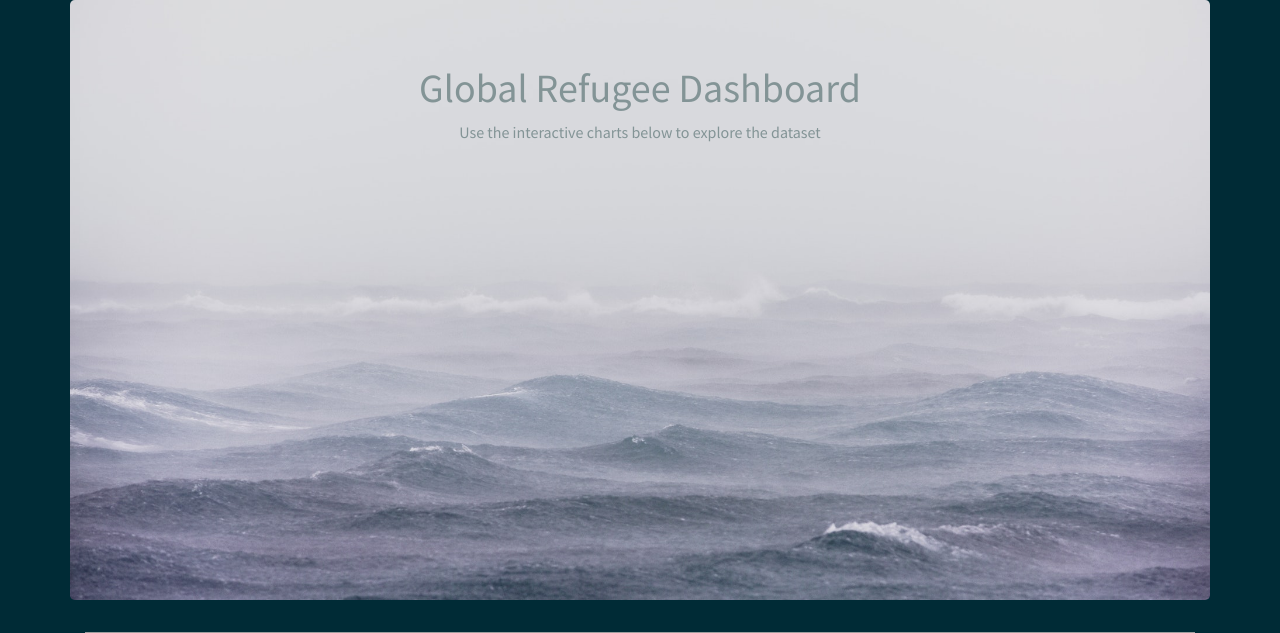
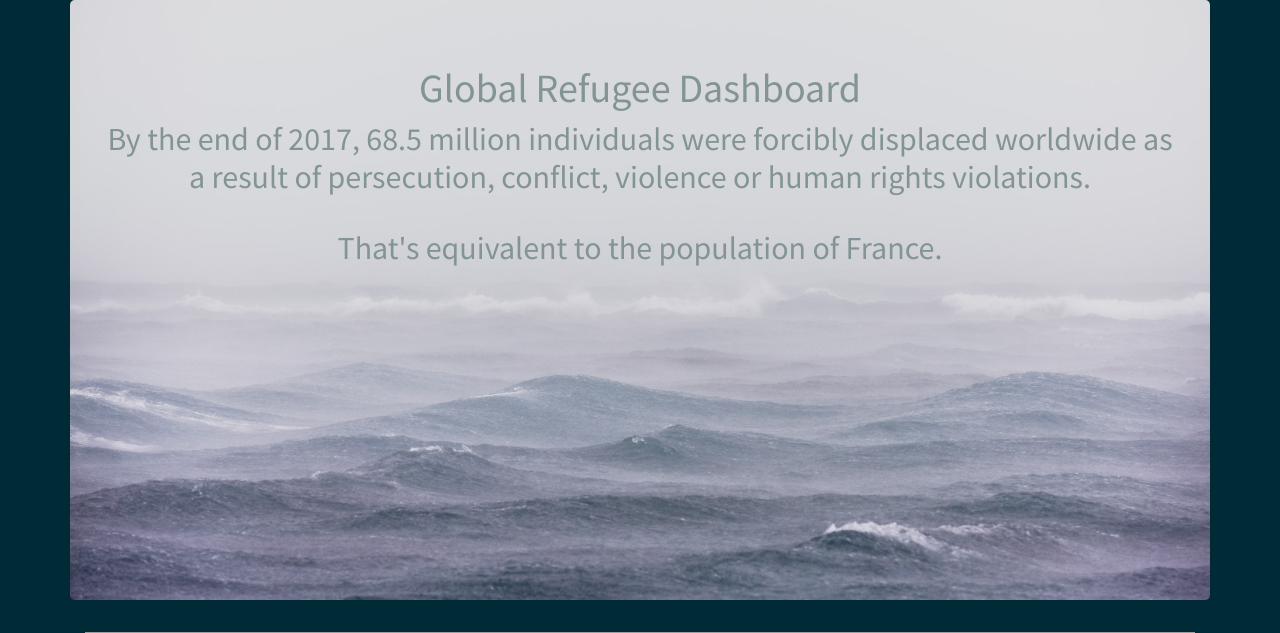
Before and after one commit to arentaylor/project_testing, a Flask app: page / in a window 1280 px wide. Shown: the top 633 px of the page. Run offline with Flask 2, Linux system fonts and the light colour scheme; parts of the project's set-up code (start-up, migrations or seed data) failed here and were passed over; some libraries are stand-ins or nearby versions; grey boxes are pictures that could not be loaded.

Commit message:
commit of index

```diff
--- a/templates/index.html
+++ b/templates/index.html
@@ -16,7 +16,8 @@
     <div class="row">
       <div class="col-md-12 jumbotron text-center">
         <h1>Global Refugee Dashboard</h1>
-        <p>Use the interactive charts below to explore the dataset</p>
+        <h2>By the end of 2017, 68.5 million individuals were forcibly displaced worldwide as a result of persecution, conflict, violence or human rights violations. </h2><br>
+        <h2>That's equivalent to the population of France.</h2>
       </div>
     </div>
   </div>
```
